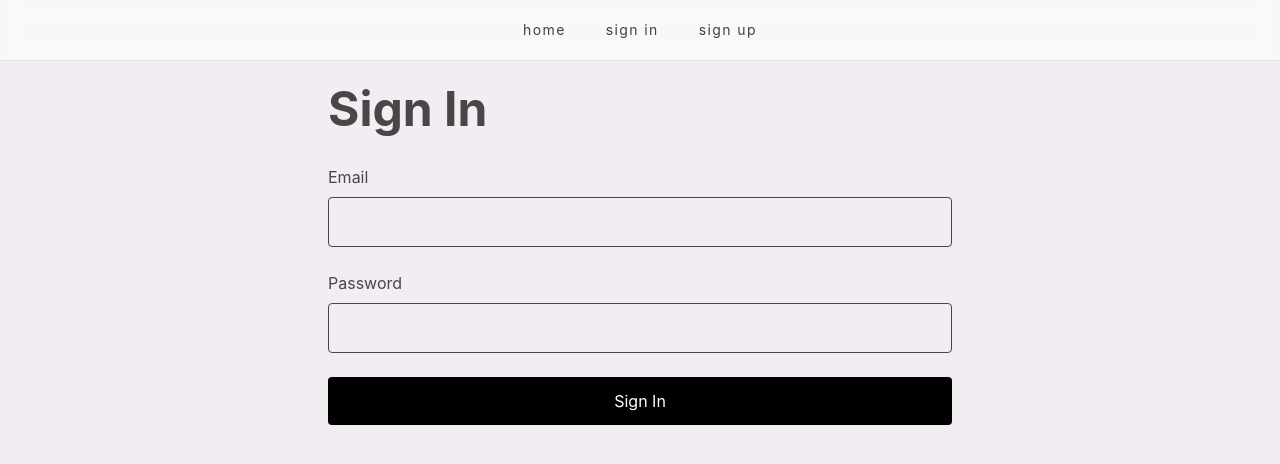
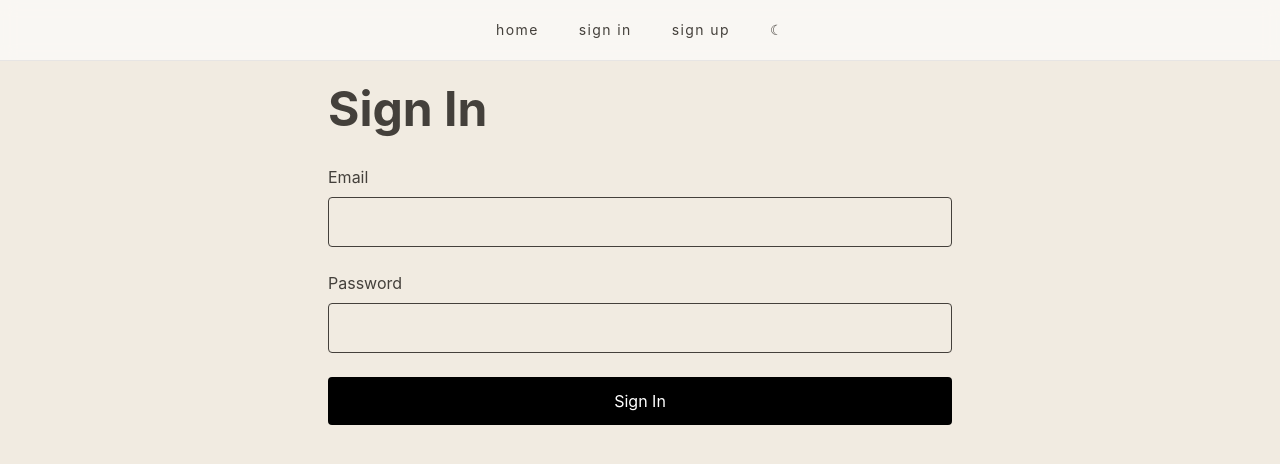
Before and after one commit to rina-ink/eventBeat, a React (Vite) app: page /signin in a window 1280 px wide. Shown: the top 464 px of the page. Built offline with nearby package versions, Linux system fonts and the light colour scheme.

Commit message:
create dark mode

```diff
--- a/src/App.jsx
+++ b/src/App.jsx
@@ -1,3 +1,5 @@
+import { useState } from "react";
+
 import {
   BrowserRouter,
   Route,
@@ -11,14 +13,28 @@ import EventDetailsPage from "./pages/EventDetailsPage";
 import SignInPage from "./pages/SignInPage";
 import SignUpPage from "./pages/SignUpPage";
 import CreateEventPage from "./pages/CreateEventPage";
+import EditEventPage from "./pages/EditEventPage";
 
 import ProtectedRoute from "./components/ProtectedRoute";
-import EditEventPage from "./pages/EditEventPage";
 
 const App = () => {
+  const [isDarkTheme, setIsDarkTheme] = useState(false);
+
   return (
     <BrowserRouter>
-      <Navbar />
+      <div
+        className={
+          isDarkTheme
+            ? "min-h-screen bg-[#1f1b18] text-stone-200"
+            : "min-h-screen bg-[#f1ebe1] text-stone-700"
+        }
+      >
+        <Navbar
+          isDarkTheme={isDarkTheme}
+          onToggleTheme={() =>
+            setIsDarkTheme(!isDarkTheme)
+          }
+        />
 
         <Routes>
           <Route
@@ -55,6 +71,7 @@ const App = () => {
             }
           />
         </Routes>
+      </div>
     </BrowserRouter>
   );
 };
--- a/src/components/EventCard.jsx
+++ b/src/components/EventCard.jsx
@@ -3,13 +3,28 @@ import { Link } from "react-router";
 const EventCard = ({ event }) => {
     return (
     <Link to={`/events/${event.id}`}>
-        <article className="h-full rounded-2xl border border-stone-200 bg-[#f6fafa] shadow-sm p-4 shadow-sm hover:shadow-md transition-shadow
-        transition-all hover:-translate-y-1 hover:shadow-lg">
-            <h2 className="mb-2 text-1xl font-semibold">
+
+        <article
+        className="
+        h-full
+        rounded-2xl
+        border
+        border-[#d9c9cc]
+        bg-[#f4ecec]
+        p-4
+        shadow-sm
+        transition-all
+        hover:-translate-y-1
+        hover:shadow-lg
+        "
+        >
+        {/* <article className="h-full rounded-2xl border border-stone-200 bg-[#f6fafa] shadow-sm p-4 shadow-sm hover:shadow-md transition-shadow
+        transition-all hover:-translate-y-1 hover:shadow-lg"> */}
+            <h2 className="mb-2 text-xl font-semibold text-stone-700">
                 {event.title}
             </h2>
 
-            <p>
+            <p className="text-stone-600">
                 {event.description}
             </p>
         </article>
--- a/src/components/Navbar.jsx
+++ b/src/components/Navbar.jsx
@@ -1,6 +1,9 @@
 import { NavLink, useNavigate } from "react-router";
 
-const Navbar = () => {
+const Navbar = ({
+  isDarkTheme,
+  onToggleTheme,
+}) => {
   const navigate = useNavigate();
 
   const token = localStorage.getItem("token");
@@ -11,8 +14,20 @@ const Navbar = () => {
   };
 
   return (
-    <nav className="border-b border-stone-200 bg-white/60 py-5 backdrop-blur-sm">
-        <ul className="flex justify-center gap-10 list-none p-0 text-sm lowercase tracking-widest text-stone-700">
+    <nav
+      className={
+        isDarkTheme
+          ? "border-b border-stone-700 bg-[#2c2521]/80 py-5 backdrop-blur-sm"
+          : "border-b border-stone-200 bg-white/60 py-5 backdrop-blur-sm"
+      }
+    >
+      <ul
+        className={
+          isDarkTheme
+            ? "flex justify-center gap-10 list-none p-0 text-sm lowercase tracking-widest text-stone-300"
+            : "flex justify-center gap-10 list-none p-0 text-sm lowercase tracking-widest text-stone-700"
+        }
+      >
         <li>
           <NavLink to="/">Home</NavLink>
         </li>
@@ -45,6 +60,15 @@ const Navbar = () => {
             </li>
           </>
         )}
+
+        <li>
+          <button
+            onClick={onToggleTheme}
+            className="cursor-pointer"
+          >
+            {isDarkTheme ? "☀︎" : "☾"}
+          </button>
+        </li>
       </ul>
     </nav>
   );
```
Lines whose indentation alone changed are shown as unchanged.
